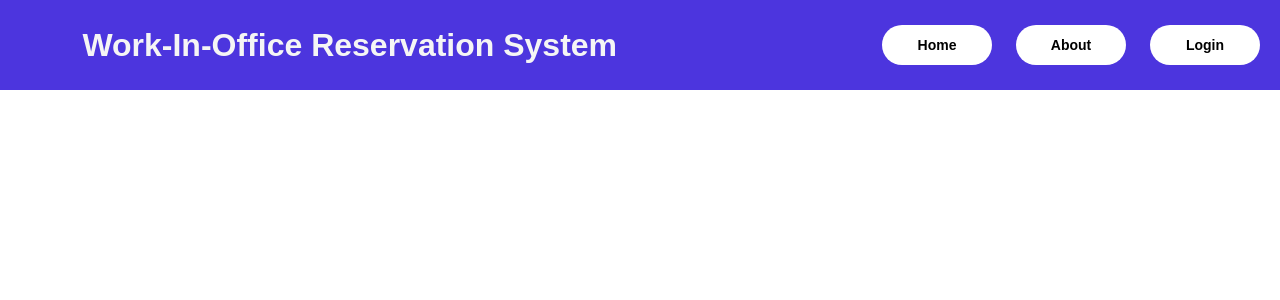
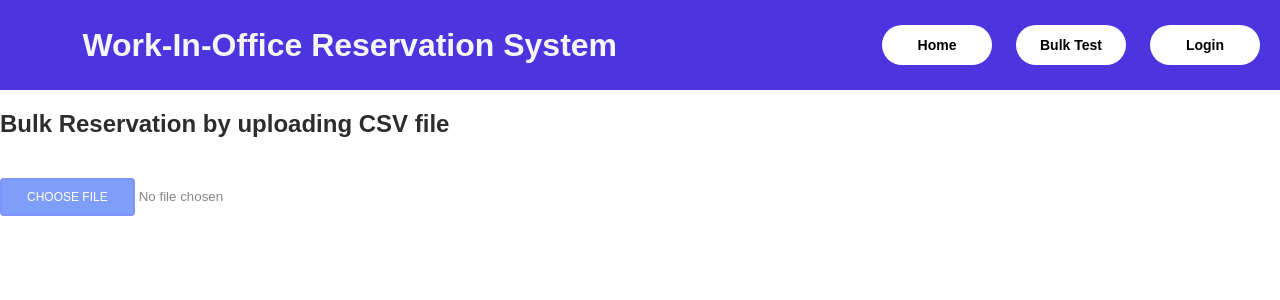
Before and after one commit to shailbpatel/275_frontend, a React (Create React App) app: page /bulkreservation in a window 1280 px wide. Shown: the top 300 px of the page. Built offline with nearby package versions, Linux system fonts and the light colour scheme.

Commit message:
csv file  uploading and parsing for bulk reservation

```diff
--- a/package.json
+++ b/package.json
@@ -19,6 +19,7 @@
     "query-string": "^8.1.0",
     "react": "^18.2.0",
     "react-dom": "^18.2.0",
+    "react-papaparse": "^3.18.2",
     "react-router-dom": "^6.2.1",
     "react-scripts": "5.0.1",
     "react-select": "^5.7.2",
--- a/src/App.js
+++ b/src/App.js
@@ -4,6 +4,7 @@ import Navbar from "./Components/Header/Navbar";
 import Login from "./Components/Login/index";
 import { GoogleOAuthProvider } from "@react-oauth/google";
 import LandingPage from "./Components/LandingPage/LandingPage";
+import BulkReservation from "./Components/BulkReservation/BulkReservation";
 
 function App() {
   return (
@@ -15,6 +16,11 @@ function App() {
             <Route path="/" exact element={<LandingPage />} />
             <Route path="/signup" exact element={<Signup />} />
             <Route path="/login" exact element={<Login />} />
+            <Route
+              path="/bulkreservation"
+              exact
+              element={<BulkReservation />}
+            />
           </Routes>
         </GoogleOAuthProvider>
       </BrowserRouter>
--- /dev/null
+++ b/src/Components/BulkReservation/BulkReservation.js
@@ -0,0 +1,90 @@
+import React, { useState } from "react";
+import Papa from "papaparse";
+import "./styles.css";
+
+export default function BulkReservation() {
+  const [parsedData, setParsedData] = useState([]);
+  const [tableRows, setTableRows] = useState([]);
+  const [values, setValues] = useState([]);
+  const [selectedFile, setSelectedFile] = useState(null);
+
+  const changeHandler = (event) => {
+    setSelectedFile(event.target.files[0]);
+    Papa.parse(event.target.files[0], {
+      header: true,
+      skipEmptyLines: true,
+      complete: function (results) {
+        const rowsArray = [];
+        const valuesArray = [];
+        results.data.map((d) => {
+          rowsArray.push(Object.keys(d));
+          valuesArray.push(Object.values(d));
+        });
+        setParsedData(results.data);
+        setTableRows(rowsArray[0]);
+        setValues(valuesArray);
+      },
+    });
+  };
+
+  const handleRemoveFile = () => {
+    setSelectedFile(null);
+    setParsedData([]);
+    setTableRows([]);
+    setValues([]);
+
+    // Reset file input element
+    const fileInput = document.querySelector('input[type="file"]');
+    fileInput.value = "";
+  };
+
+  return (
+    <div>
+      {/* File Uploader */}
+      <div>
+        <h2>Bulk Reservation by uploading CSV file</h2>
+      </div>
+      <div className="btn choose_btn">
+        <input
+          type="file"
+          name="file"
+          onChange={changeHandler}
+          accept=".csv"
+          style={{ display: "block", margin: "10px auto" }}
+        />
+      </div>
+
+      {selectedFile && (
+        <button className="btn remove_btn" onClick={handleRemoveFile}>
+          Remove File
+        </button>
+      )}
+
+      {/* Table */}
+      {parsedData.length > 0 && (
+        <div className="displayData">
+          <table>
+            <thead>
+              <tr>
+                {tableRows.map((rows, index) => {
+                  return <th key={index}>{rows}</th>;
+                })}
+              </tr>
+            </thead>
+            <tbody>
+              {values.map((value, index) => {
+                return (
+                  <tr key={index}>
+                    {value.map((val, i) => {
+                      return <td key={i}>{val}</td>;
+                    })}
+                  </tr>
+                );
+              })}
+            </tbody>
+          </table>
+        </div>
+      )}
+    </div>
+  );
+}
--- /dev/null
+++ b/src/Components/BulkReservation/styles.css
@@ -0,0 +1,42 @@
+.displayData {
+  height: 500px;
+  overflow: auto;
+}
+
+.btn {
+  border: none;
+  outline: none;
+  padding: 10px 0;
+  border-radius: 5px;
+  width: 77px;
+  font-size: 12px;
+  cursor: pointer;
+  color: white;
+}
+
+.remove_btn {
+  background-color: rgb(224, 123, 123);
+}
+
+[type="file"] {
+  /* Style the color of the message that says 'No file chosen' */
+  color: #878787;
+}
+[type="file"]::-webkit-file-upload-button {
+  background: #7f9efa;
+  border: 2px solid #7f93fa;
+  border-radius: 4px;
+  color: #fff;
+  cursor: pointer;
+  font-size: 12px;
+  outline: none;
+  padding: 10px 25px;
+  text-transform: uppercase;
+  transition: all 1s ease;
+}
+
+[type="file"]::-webkit-file-upload-button:hover {
+  background: #fff;
+  border: 2px solid #535353;
+  color: #000;
+}
--- a/src/Components/Header/Navbar.js
+++ b/src/Components/Header/Navbar.js
@@ -17,8 +17,8 @@ export default function Navbar() {
           </Link>
         </li>
         <li>
-          <Link to="/">
-            <button className="nav_btn">About </button>
+          <Link to="/bulkreservation">
+            <button className="nav_btn">Bulk Test </button>
           </Link>
         </li>
         <li>
```
Also changed, not shown: 1 other file (tests, documents, lock files or other folders).
